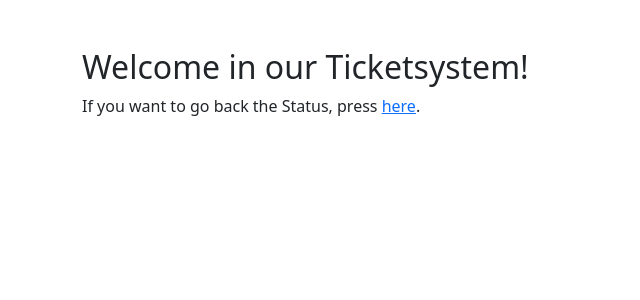
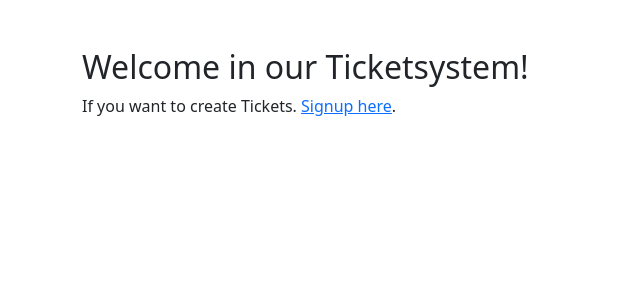
Before and after one commit to MCServer-Owner/Ticketsystem, a PHP site: page / in a window 1280 px wide. Shown: the part 56-356 px from the top of the page, without its empty margins (0-640 px from the left). Run offline with PHP 8.4, Linux system fonts and the light colour scheme.

Commit message:
index.php

```diff
--- a/index.php
+++ b/index.php
@@ -24,6 +24,6 @@ require_once 'admin_functions.php';
         <p>Please select an action above.</p>
     <?php else: ?>
         <h2>Welcome in our Ticketsystem!</h2>
-        <p>If you want to go back the Status, press <a href="http://status.myts3server.at/status/index.php">here</a>.</p>
+        <p>If you want to create Tickets. <a href="/register.php">Signup here</a>.</p>
     <?php endif; ?>
 </div>
```
